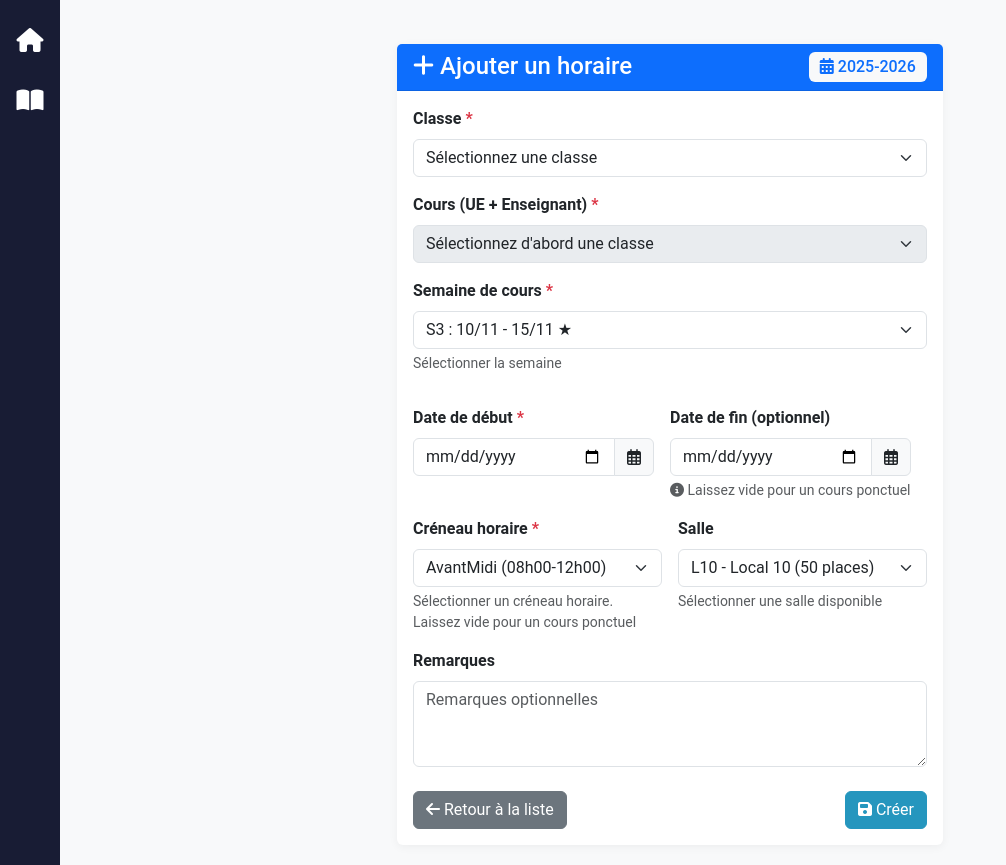
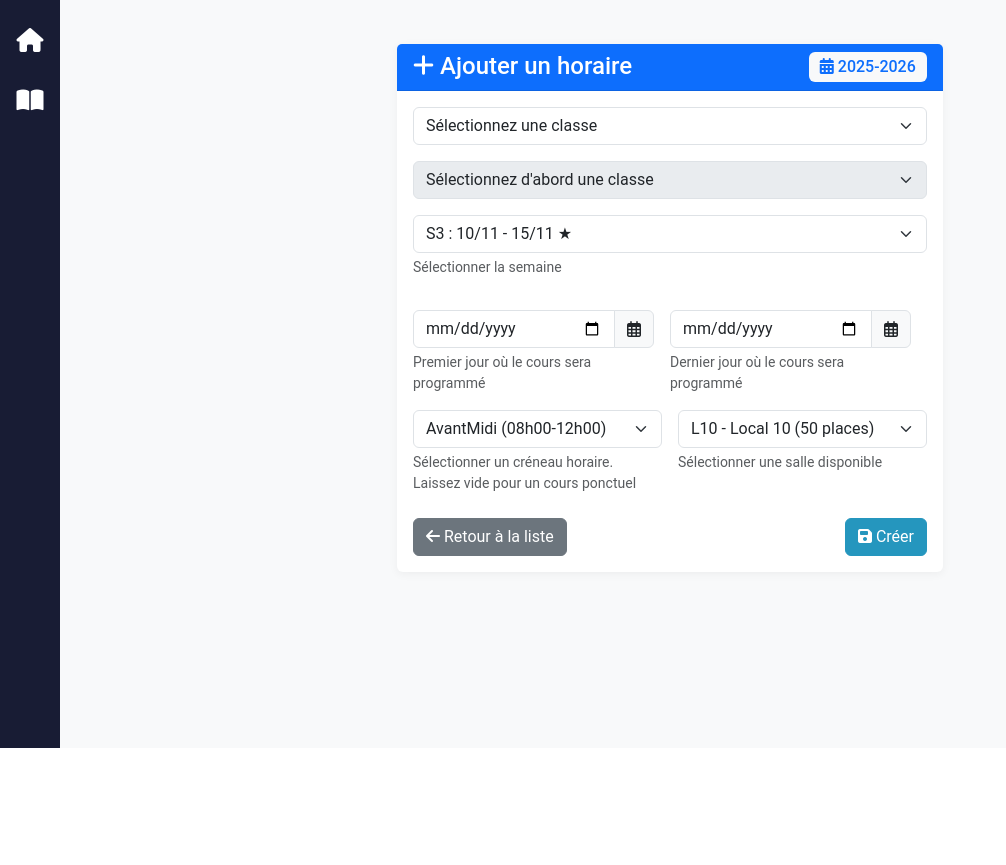
Before and after one commit to FBNTech/chargehoraire, a Django app: page /attribution/schedule/entry/create/ in a window 1280 px wide. Shown: the part 52-917 px from the top of the page, without its empty margins (0-1006 px from the left). After the commit the page ends 800 px from the top, so only its background shows below. Run offline with Django 5.2, Linux system fonts and the light colour scheme; data comes from the database, SQL or seed files in the repository; some libraries are stand-ins or nearby versions.

Commit message:
Mise à jour complète: améliorations UI, formulaires et templates

```diff
--- a/attribution/forms.py
+++ b/attribution/forms.py
@@ -39,26 +39,26 @@ class ScheduleEntryForm(forms.ModelForm):
         help_text='Sélectionner la semaine'
     )
 
-    # Champ pour la date de début
-    date_debut = forms.DateField(
+    # Champ pour la date de début de la plage
+    date_debut_plage = forms.DateField(
         required=True,
         widget=forms.DateInput(attrs={
             'class': 'form-control',
             'type': 'date',
-            'placeholder': 'Date de début'
         }),
-        label='Date de début',
+        label='Date de début de la plage',
+        help_text='Premier jour où le cours sera programmé'
     )
 
     # Champ pour la date de fin de la plage
-    date_fin = forms.DateField(
-        required=False,
+    date_fin_plage = forms.DateField(
+        required=True,
         widget=forms.DateInput(attrs={
             'class': 'form-control',
             'type': 'date',
-            'placeholder': 'Date de fin (optionnel)'
         }),
-        label='Date de fin',
+        label='Date de fin de la plage',
+        help_text='Dernier jour où le cours sera programmé'
     )
 
     # Champ pour la sélection du créneau
@@ -83,13 +83,14 @@ class ScheduleEntryForm(forms.ModelForm):
         model = ScheduleEntry
         fields = [
             'attribution', 'annee_academique', 'semaine_debut',
-            'date_fin', 'date_cours', 'creneau', 'salle', 'remarques'
+            'date_fin', 'date_cours', 'creneau', 'salle', 'salle_link', 'remarques'
         ]
+        # semaine_debut est inclus mais sera caché et rempli via clean() depuis date_debut_select
 
         widgets = {
             'attribution': forms.Select(attrs={'class': 'form-select'}),
             'annee_academique': forms.HiddenInput(),
-            'semaine_debut': forms.HiddenInput(),
+            'semaine_debut': forms.HiddenInput(),  # Caché, rempli par clean()
             'creneau': forms.Select(attrs={'class': 'form-select'}),
             'salle': forms.Select(attrs={'class': 'form-select'}),
             'date_cours': forms.HiddenInput(),
@@ -120,14 +121,14 @@ class ScheduleEntryForm(forms.ModelForm):
 
         # Rendre les champs du modèle non requis car nous utilisons les champs personnalisés
         self.fields['annee_academique'].required = False
+        self.fields['semaine_debut'].required = False  # Sera rempli par clean() depuis date_debut_select
         self.fields['creneau'].required = False
-        self.fields['semaine_debut'].required = True  # Maintenant requis pour la plage de dates
         self.fields['date_cours'].required = False
 
         # Définir la date minimale pour les champs de date (aujourd'hui par défaut)
         today = datetime.now().date()
-        self.fields['semaine_debut'].widget.attrs['min'] = today
-        self.fields['date_fin'].widget.attrs['min'] = today
+        self.fields['date_debut_plage'].widget.attrs['min'] = today
+        self.fields['date_fin_plage'].widget.attrs['min'] = today
         self.fields['date_cours'].widget.attrs['min'] = today
 
         # Personnaliser l'affichage des attributions avec intitulés UE/EC concis
@@ -135,9 +136,8 @@ class ScheduleEntryForm(forms.ModelForm):
             'matricule', 'code_ue'
         ).order_by('code_ue__code_ue', 'code_ue__classe')
 
-        # Rendre le champ d'attribution désactivé par défaut (sera activé après sélection de la classe)
-        self.fields['attribution'].disabled = True
-        self.fields['attribution'].widget.attrs['disabled'] = 'disabled'
+        # Ne pas désactiver le champ ici, le JavaScript s'en occupe
+        # (Si désactivé par Django, la valeur n'est pas envoyée lors de la soumission)
 
         def format_ue_label(attribution):
             ue = attribution.code_ue
@@ -163,7 +163,6 @@ class ScheduleEntryForm(forms.ModelForm):
             semaine_courante = SemaineCours.objects.filter(est_en_cours=True).first()
             if semaine_courante:
                 self.fields['semaine_select'].initial = semaine_courante
-                self.fields['semaine_debut'].initial = semaine_courante.date_debut
 
         # Personnaliser l'affichage des semaines
         self.fields['semaine_select'].label_from_instance = lambda obj: (
@@ -190,9 +189,10 @@ class ScheduleEntryForm(forms.ModelForm):
 
         # Configuration des champs cachés (les _select sont utilisés pour l'affichage)
         self.fields['annee_academique'].widget = forms.HiddenInput()
-        self.fields['semaine_debut'].widget = forms.HiddenInput()
+        self.fields['semaine_debut'].widget = forms.HiddenInput()  # Caché, rempli dans clean()
         self.fields['date_cours'].widget = forms.HiddenInput()
         self.fields['salle'].widget = forms.HiddenInput()
+        self.fields['salle_link'].widget = forms.HiddenInput()
         self.fields['creneau'].widget = forms.HiddenInput()
 
         # Configuration du champ remarques
@@ -218,10 +218,19 @@ class ScheduleEntryForm(forms.ModelForm):
         if annee_select:
             cleaned_data['annee_academique'] = annee_select.code
 
-        # Si semaine sélectionnée depuis le combo, utiliser sa date_debut
-        semaine_select = cleaned_data.get('semaine_select')
-        if semaine_select:
-            cleaned_data['semaine_debut'] = semaine_select.date_debut
+        # Gérer les dates de la plage
+        date_debut_plage = cleaned_data.get('date_debut_plage')
+        date_fin_plage = cleaned_data.get('date_fin_plage')
+
+        if date_debut_plage:
+            # Utiliser la date de début de la plage comme semaine_debut
+            cleaned_data['semaine_debut'] = date_debut_plage
+        else:
+            raise forms.ValidationError("Vous devez saisir une date de début pour la plage.")
+
+        if date_fin_plage:
+            # Copier vers date_fin (champ du modèle)
+            cleaned_data['date_fin'] = date_fin_plage
 
         # Si date_cours fournie, calculer automatiquement le jour
         date_cours = cleaned_data.get('date_cours')
@@ -238,14 +247,17 @@ class ScheduleEntryForm(forms.ModelForm):
             }
             cleaned_data['jour'] = jours_map[date_cours.weekday()]
 
-        # Si salle sélectionnée depuis le combo, utiliser son code
+        # Si salle sélectionnée depuis le combo, utiliser l'instance
         salle_select = cleaned_data.get('salle_select')
         if salle_select:
+            # Utiliser salle_link pour la ForeignKey et salle pour le CharField (compatibilité)
+            cleaned_data['salle_link'] = salle_select
             cleaned_data['salle'] = salle_select.code
 
-        # Si créneau sélectionné depuis le combo, utiliser son code
+        # Si créneau sélectionné depuis le combo, utiliser l'instance
         creneau_select = cleaned_data.get('creneau_select')
         if creneau_select:
-            cleaned_data['creneau'] = creneau_select.code
+            # Assigner l'instance complète, pas juste le code
+            cleaned_data['creneau'] = creneau_select
 
         return cleaned_data
--- a/attribution/templates/attribution/schedule_entry_form.html
+++ b/attribution/templates/attribution/schedule_entry_form.html
@@ -106,9 +106,6 @@
                         <div class="row g-3">
                             <!-- Sélecteur de classe -->
                             <div class="col-md-12">
-                                <label for="classe_select" class="form-label fw-bold">
-                                    Classe <span class="text-danger">*</span>
-                                </label>
                                 <select id="classe_select" class="form-select" required>
                                     <option value="" selected disabled>Sélectionnez une classe</option>
                                     {% for classe in classes %}
@@ -119,9 +116,6 @@
 
                             <!-- Attribution (Cours + Enseignant) -->
                             <div class="col-md-12">
-                                <label for="{{ form.attribution.id_for_label }}" class="form-label fw-bold">
-                                    {{ form.attribution.label }} <span class="text-danger">*</span>
-                                </label>
                                 {{ form.attribution }}
                                 <div id="ue_loading" class="d-none">
                                     <div class="spinner-border spinner-border-sm" role="status">
@@ -136,9 +130,6 @@
 
                             <!-- Sélecteur de semaine -->
                             <div class="col-md-12">
-                                <label for="{{ form.semaine_select.id_for_label }}" class="form-label fw-bold">
-                                    Semaine de cours <span class="text-danger">*</span>
-                                </label>
                                 {{ form.semaine_select }}
                                 {% if form.semaine_select.help_text %}
                                 <div class="form-text">{{ form.semaine_select.help_text }}</div>
@@ -150,55 +141,45 @@
                                 {% endif %}
                             </div>
 
-                            <!-- Ligne avec date début et date fin -->
+
+
+                            <!-- Plage de dates pour programmer le cours -->
                             <div class="row g-3">
-                                <!-- Date de début -->
+                                <!-- Date de début de la plage -->
                                 <div class="col-md-6">
-                                    <label for="{{ form.date_debut.id_for_label }}" class="form-label fw-bold">
-                                        Date de début <span class="text-danger">*</span>
-                                    </label>
                                     <div class="input-group">
-                                        {{ form.date_debut }}
+                                        {{ form.date_debut_plage }}
                                         <span class="input-group-text"><i class="far fa-calendar-alt"></i></span>
                                     </div>
-                                    {% if form.date_debut.help_text %}
-                                    <div class="form-text">{{ form.date_debut.help_text }}</div>
+                                    {% if form.date_debut_plage.help_text %}
+                                    <div class="form-text">{{ form.date_debut_plage.help_text }}</div>
                                     {% endif %}
-                                    {% if form.date_debut.errors %}
+                                    {% if form.date_debut_plage.errors %}
                                     <div class="invalid-feedback d-block">
-                                        {{ form.date_debut.errors.0 }}
+                                        {{ form.date_debut_plage.errors.0 }}
                                     </div>
                                     {% endif %}
                                 </div>
 
-                                <!-- Date de fin (optionnelle) -->
+                                <!-- Date de fin de la plage -->
                                 <div class="col-md-6">
-                                    <label for="{{ form.date_fin.id_for_label }}" class="form-label fw-bold">
-                                        Date de fin (optionnel)
-                                    </label>
                                     <div class="input-group">
-                                        {{ form.date_fin }}
+                                        {{ form.date_fin_plage }}
                                         <span class="input-group-text"><i class="far fa-calendar-alt"></i></span>
                                     </div>
-                                    {% if form.date_fin.help_text %}
-                                    <div class="form-text">{{ form.fin.help_text }}</div>
+                                    {% if form.date_fin_plage.help_text %}
+                                    <div class="form-text">{{ form.date_fin_plage.help_text }}</div>
                                     {% endif %}
-                                    {% if form.date_fin.errors %}
+                                    {% if form.date_fin_plage.errors %}
                                     <div class="invalid-feedback d-block">
-                                        {{ form.date_fin.errors.0 }}
+                                        {{ form.date_fin_plage.errors.0 }}
                                     </div>
                                     {% endif %}
-                                    <div class="form-text small text-muted mt-1">
-                                        <i class="fas fa-info-circle"></i> Laissez vide pour un cours ponctuel
-                                    </div>
                                 </div>
                             </div>
 
                             <!-- Sélecteur de créneau -->
                             <div class="col-md-6">
-                                <label for="{{ form.creneau_select.id_for_label }}" class="form-label fw-bold">
-                                    Créneau horaire <span class="text-danger">*</span>
-                                </label>
                                 {{ form.creneau_select }}
                                 {% if form.creneau_select.help_text %}
                                 <div class="form-text">{{ form.creneau_select.help_text }}</div>
@@ -212,9 +193,6 @@
 
                             <!-- Sélecteur de salle -->
                             <div class="col-md-6">
-                                <label for="{{ form.salle_select.id_for_label }}" class="form-label fw-bold">
-                                    Salle
-                                </label>
                                 {{ form.salle_select }}
                                 {% if form.salle_select.help_text %}
                                 <div class="form-text">{{ form.salle_select.help_text }}</div>
@@ -230,22 +208,7 @@
                             {{ form.semaine_debut }}
                             {{ form.creneau }}
                             {{ form.salle }}
-
-                            <!-- Champ remarques -->
-                            <div class="col-12">
-                                <label for="{{ form.remarques.id_for_label }}" class="form-label fw-bold">
-                                    Remarques
-                                </label>
-                                {{ form.remarques }}
-                                {% if form.remarques.help_text %}
-                                <div class="form-text">{{ form.remarques.help_text }}</div>
-                                {% endif %}
-                                {% if form.remarques.errors %}
-                                <div class="invalid-feedback d-block">
-                                    {{ form.remarques.errors.0 }}
-                                </div>
-                                {% endif %}
-                            </div>
+                            {{ form.salle_link }}
 
                             <!-- Champ date_cours caché pour compatibilité -->
                             <div class="d-none">
@@ -344,6 +307,7 @@ function loadUEsByClasse(classe) {
 
                 // Activer le sélecteur
                 ueSelect.disabled = false;
+                ueSelect.removeAttribute('disabled');
             } else {
                 const noOption = document.createElement('option');
                 noOption.value = '';
@@ -371,18 +335,9 @@ function loadUEsByClasse(classe) {
 
 // Fonction pour mettre à jour la date de début en fonction de la semaine sélectionnée
 function updateDateDebut() {
-    const semaineSelect = document.getElementById('id_semaine_select');
-    const dateDebutInput = document.getElementById('id_semaine_debut');
-
-    if (semaineSelect && dateDebutInput && semaineSelect.value) {
-        // Récupérer la date de début de la semaine sélectionnée
-        const selectedOption = semaineSelect.options[semaineSelect.selectedIndex];
-        const dateDebut = selectedOption.getAttribute('data-date-debut');
-
-        if (dateDebut) {
-            dateDebutInput.value = dateDebut;
-        }
-    }
+    // Ne plus remplir automatiquement les dates
+    // L'utilisateur doit saisir manuellement la date de début et la date de fin
+    // Cette fonction est conservée pour compatibilité mais ne fait plus rien
 }
 
 // Gérer les événements au chargement de la page
--- a/teachers/models.py
+++ b/teachers/models.py
@@ -16,7 +16,7 @@ class Teacher(models.Model):
     departement = models.CharField(max_length=50)
 
     def __str__(self):
-        return f"{self.matricule} - {self.nom_complet}"
+        return f"{self.nom_complet}"
 
     def get_grade_designation(self):
         """Retourne la désignation complète du grade depuis la table Grade"""
--- a/templates/base.html
+++ b/templates/base.html
@@ -5,6 +5,9 @@
     <meta charset="UTF-8">
     <meta name="viewport" content="width=device-width, initial-scale=1.0">
     <title>{% block title %}GestCharge - Gestion des Charges Horaires{% endblock %}</title>
+    <!-- Favicon -->
+    <link rel="icon" type="image/png" href="{% static 'images/ACHLogo.png' %}">
+    <link rel="shortcut icon" type="image/png" href="{% static 'images/ACHLogo.png' %}">
     <!-- Bootstrap CSS -->
     <link href="https://cdn.jsdelivr.net/npm/bootstrap@5.3.0/dist/css/bootstrap.min.css" rel="stylesheet">
     <!-- Font Awesome -->
--- a/tracking/templates/tracking/dashboard_pdf.html
+++ b/tracking/templates/tracking/dashboard_pdf.html
@@ -254,7 +254,7 @@
         <!-- Section du signataire -->
         {% if csae_section_designation %}
         <div style="text-align: center; font-size: 14px; font-weight: bold; margin-bottom: 10px;">
-            SECTION : {{ csae_section_designation|upper }}
+            {{ csae_section_designation|upper }}
         </div>
         {% endif %}
 
```
Also changed, not shown: attribution/templates/attribution/schedule_unified.html (+53 -5 lines), static/images/ACHLogo.png (added).
